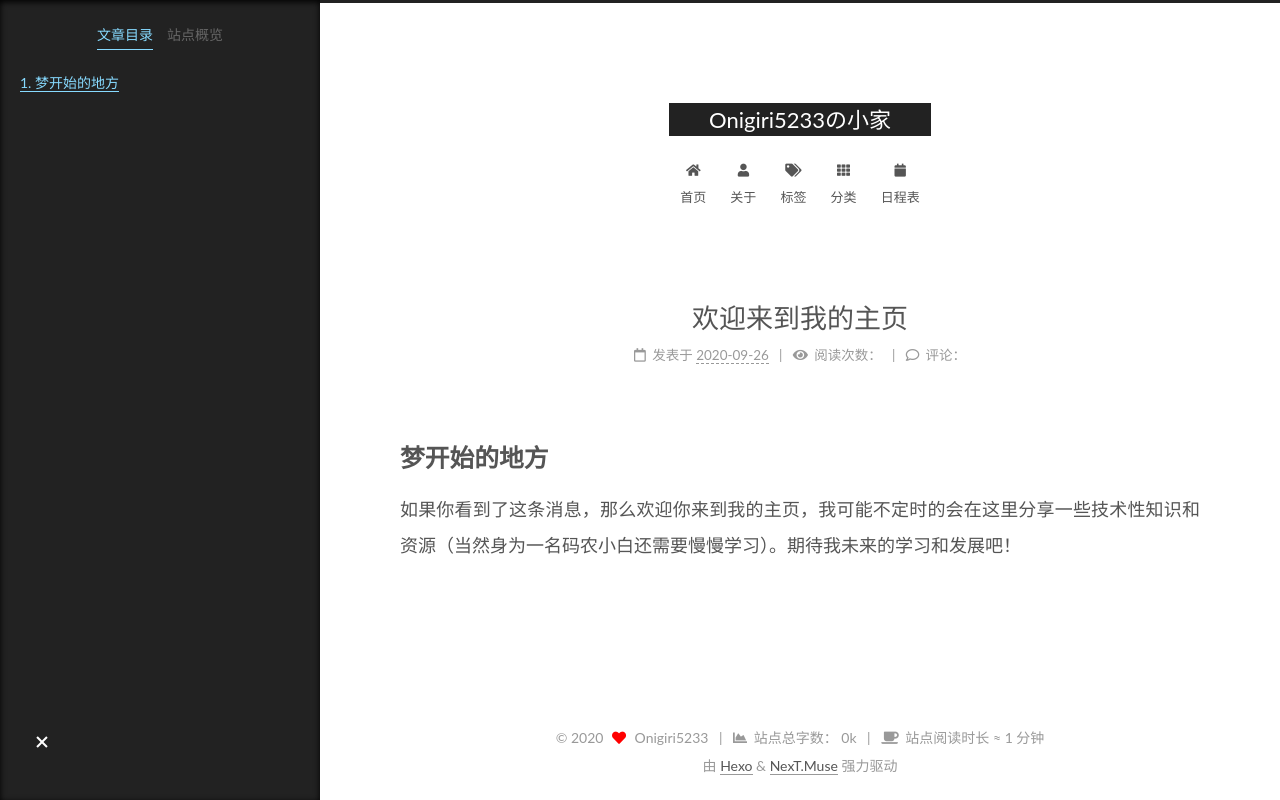
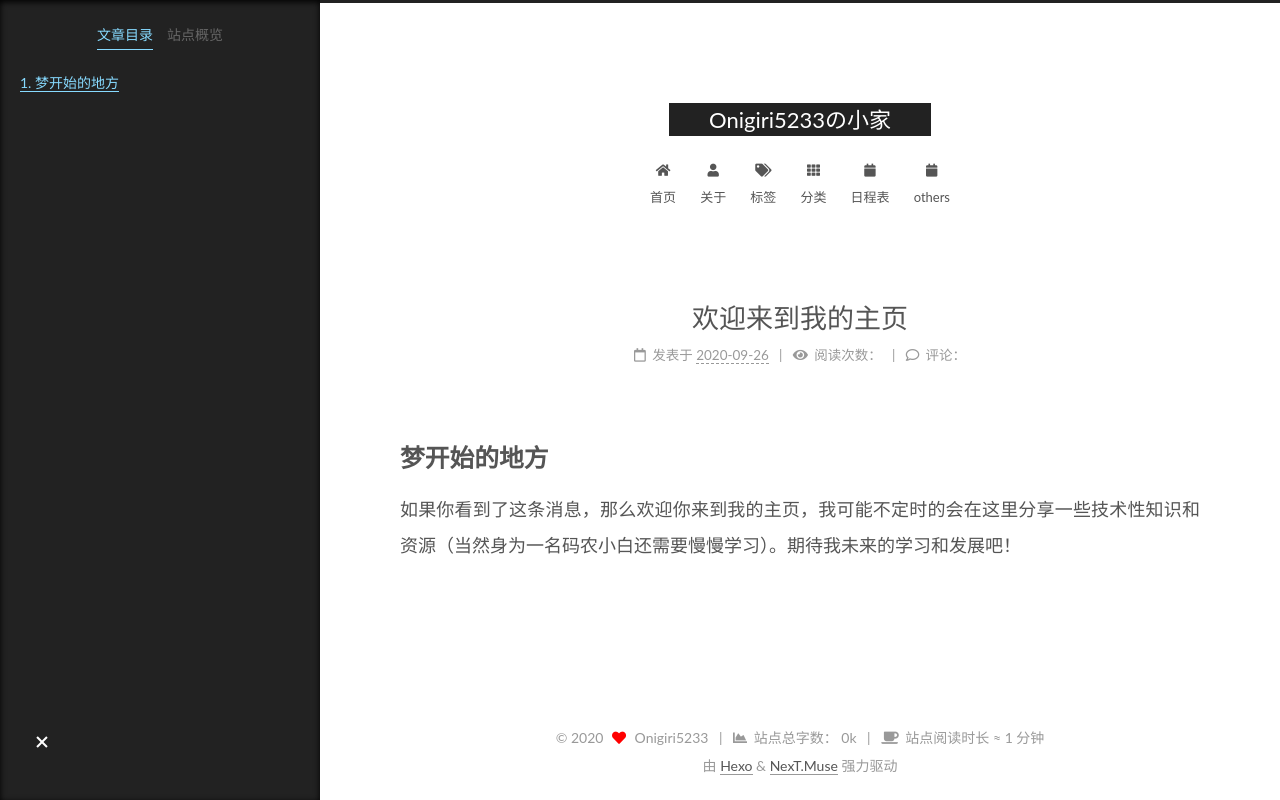
Before and after one commit to Onigiri5233/Onigiri5233.github.io, a plain HTML site: page 2020/09/27/hello-world/index.html in a window 1280 px wide. Drawn offline with Linux system fonts and the light colour scheme.

Commit message:
Site updated: 2020-10-08 20:57:39

```diff
--- a/2020/09/27/hello-world/index.html
+++ b/2020/09/27/hello-world/index.html
@@ -136,6 +136,11 @@
         <li class="menu-item menu-item-schedule">
 
     <a href="/schedule/" rel="section"><i class="fa fa-calendar fa-fw"></i>日程表</a>
+
+  </li>
+        <li class="menu-item menu-item-others">
+
+    <a href="/others/" rel="section"><i class="fa fa-calendar fa-fw"></i>others</a>
 
   </li>
   </ul>
```
Also changed, not shown: about/index.html (+5 -0 lines), archives/2020/09/index.html (+5 -0 lines), archives/2020/index.html (+5 -0 lines), archives/index.html (+5 -0 lines), categories/index.html (+5 -0 lines), index.html (+5 -0 lines), schedule/index.html (+5 -0 lines), tags/index.html (+5 -0 lines).
